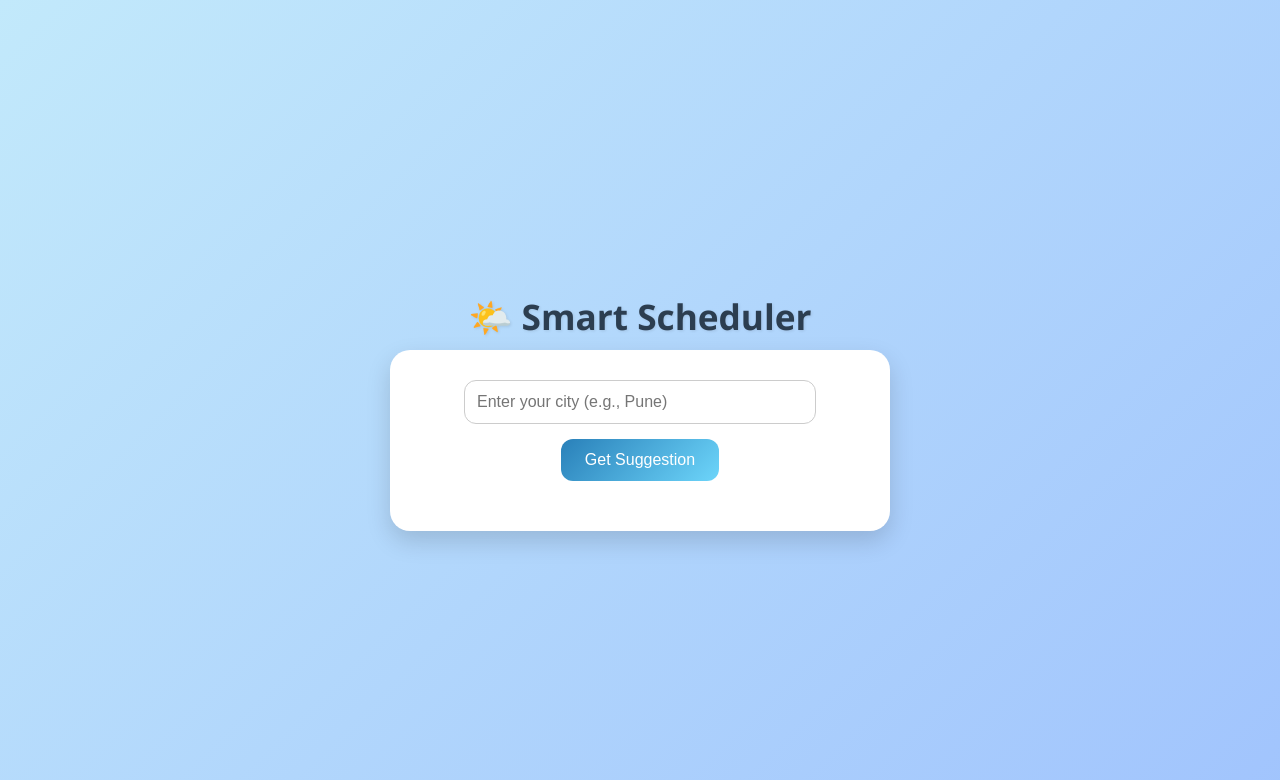
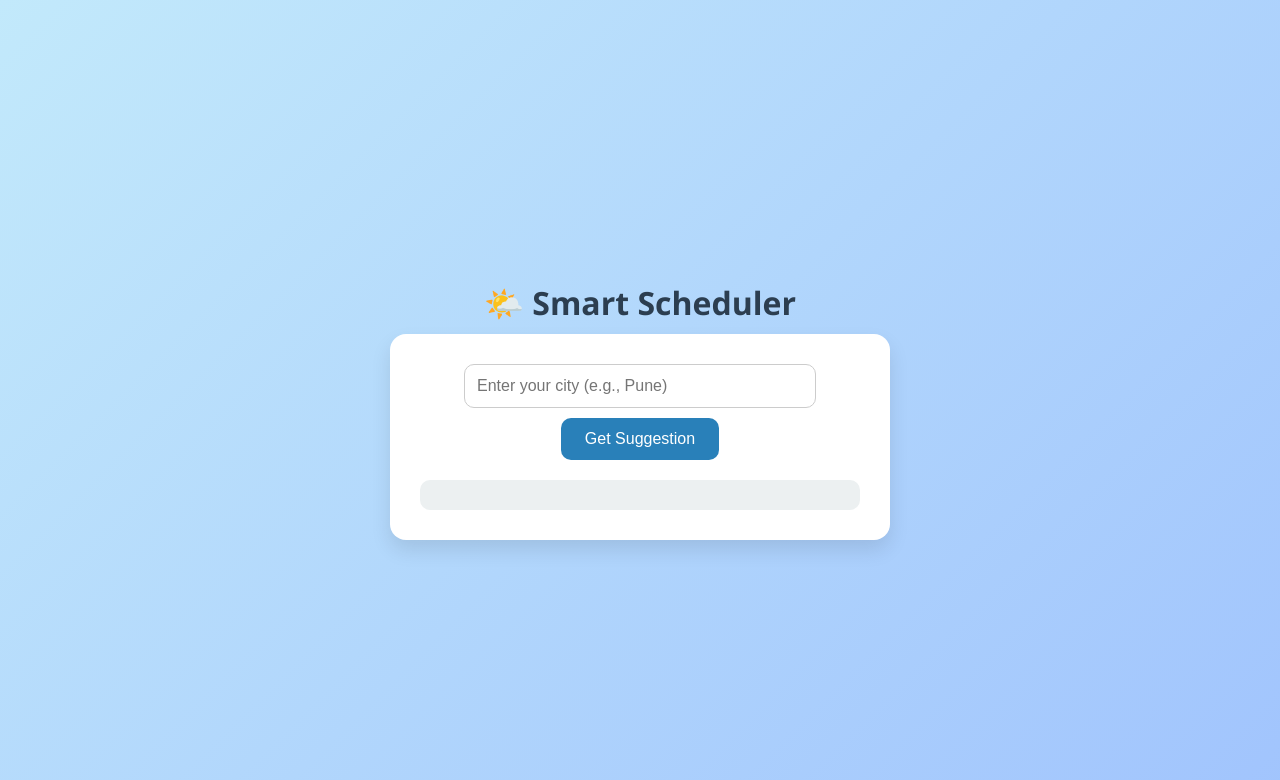
Before and after one commit to Aarya0310/weather-smart-scheduler, a Flask app: page / in a window 1280 px wide. Shown: the top 780 px of the page. Run offline with Flask 3, Linux system fonts and the light colour scheme.

Commit message:
index.html

```diff
--- a/templates/index.html
+++ b/templates/index.html
@@ -30,24 +30,17 @@
     h1 {
       margin-bottom: 10px;
       color: #2c3e50;
-      text-shadow: 1px 1px 3px rgba(0,0,0,0.1);
-      font-size: 2.2rem;
     }
 
     .container {
-      background: white;
+      background-color: white;
       padding: 30px;
-      border-radius: 20px;
-      box-shadow: 0 10px 25px rgba(0, 0, 0, 0.15);
+      border-radius: 16px;
+      box-shadow: 0 10px 20px rgba(0, 0, 0, 0.1);
       text-align: center;
       width: 90%;
       max-width: 500px;
       animation: fadeInUp 1s ease;
-      transition: transform 0.3s;
-    }
-
-    .container:hover {
-      transform: scale(1.02);
     }
 
     @keyframes fadeInUp {
@@ -58,73 +51,39 @@
     input {
       padding: 12px;
       width: 80%;
-      border-radius: 12px;
+      border-radius: 10px;
       border: 1px solid #ccc;
-      margin-bottom: 15px;
+      margin-bottom: 10px;
       font-size: 16px;
-      outline: none;
-      transition: all 0.3s;
-    }
-
-    input:focus {
-      border-color: #2980b9;
-      box-shadow: 0 0 8px rgba(41, 128, 185, 0.4);
     }
 
     button {
       padding: 12px 24px;
-      background: linear-gradient(135deg, #2980b9, #6dd5fa);
+      background-color: #2980b9;
       color: white;
       border: none;
-      border-radius: 12px;
+      border-radius: 10px;
       font-size: 16px;
       cursor: pointer;
-      transition: transform 0.2s, background 0.3s;
+      transition: background-color 0.3s;
     }
 
     button:hover {
-      background: linear-gradient(135deg, #3498db, #89f7fe);
-      transform: translateY(-2px);
+      background-color: #3498db;
     }
 
     #result {
       margin-top: 20px;
       text-align: left;
-      display: flex;
-      flex-direction: column;
-      gap: 15px;
-    }
-
-    .card {
-      background-color: #f8f9fa;
-      border-radius: 14px;
-      padding: 15px 20px;
-      box-shadow: 0 5px 10px rgba(0,0,0,0.1);
-      animation: slideIn 0.5s ease;
-    }
-
-    @keyframes slideIn {
-      from { transform: translateY(20px); opacity: 0; }
-      to { transform: translateY(0); opacity: 1; }
+      padding: 15px;
+      background-color: #ecf0f1;
+      border-radius: 10px;
+      animation: fadeIn 0.5s ease;
     }
 
     .loading {
       font-style: italic;
       color: gray;
-    }
-
-    .emoji {
-      font-size: 1.2rem;
-    }
-
-    h3 {
-      margin-top: 0;
-      margin-bottom: 8px;
-      color: #2c3e50;
-    }
-
-    p {
-      margin: 4px 0;
     }
   </style>
 </head>
@@ -147,41 +106,25 @@
         return;
       }
 
-      const loadingCard = document.createElement("div");
-      loadingCard.className = "card loading";
-      loadingCard.innerText = "Fetching data...";
-      resultDiv.prepend(loadingCard);
+      resultDiv.innerHTML = "<p class='loading'>Fetching data...</p>";
 
       try {
         const response = await fetch(`/suggest?city=${encodeURIComponent(city)}`);
         const data = await response.json();
 
-        loadingCard.remove();
-
         if (data.error) {
-          const errorCard = document.createElement("div");
-          errorCard.className = "card";
-          errorCard.innerHTML = `<p><strong>Error:</strong> ${data.error}</p>`;
-          resultDiv.prepend(errorCard);
+          resultDiv.innerHTML = `<p><strong>Error:</strong> ${data.error}</p>`;
         } else {
-          const card = document.createElement("div");
-          card.className = "card";
-          card.innerHTML = `
+          resultDiv.innerHTML = `
             <h3>📍 ${data.city}</h3>
-            <p><span class="emoji">🌦️</span> <strong>Weather:</strong> ${data.weather}</p>
-            <p><span class="emoji">🌡️</span> <strong>Temperature:</strong> ${data.temperature}°C</p>
-            <p><span class="emoji">🧪</span> <strong>AQI:</strong> ${data.aqi}</p>
-            <p><span class="emoji">📋</span> <strong>Suggestion:</strong> ${data.suggestion}</p>
+            <p><strong>🌦️ Weather:</strong> ${data.weather}</p>
+            <p><strong>🌡️ Temperature:</strong> ${data.temperature}°C</p>
+            <p><strong>🧪 AQI:</strong> ${data.aqi}</p>
+            <p><strong>📋 Suggestion:</strong> ${data.suggestion}</p>
           `;
-          // Add latest result on top
-          resultDiv.prepend(card);
         }
       } catch (err) {
-        loadingCard.remove();
-        const errorCard = document.createElement("div");
-        errorCard.className = "card";
-        errorCard.innerHTML = "<p>Something went wrong. Try again later.</p>";
-        resultDiv.prepend(errorCard);
+        resultDiv.innerHTML = "<p>Something went wrong. Try again later.</p>";
       }
     }
   </script>
```
